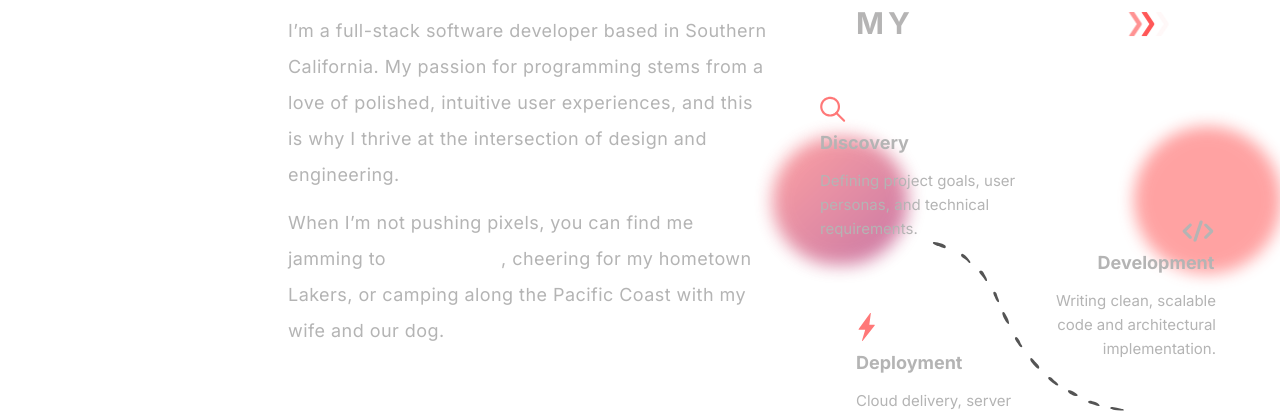
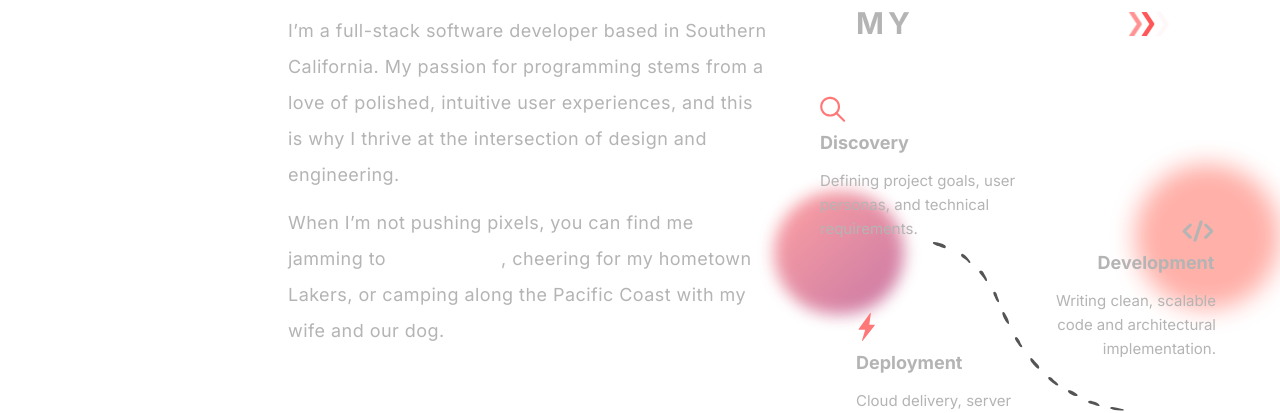
Before and after one commit to mj-codices/my-portfolio, a Next.js app: page / in a window 1280 px wide. Shown: the part 1300-1713 px from the top of the page. Built offline with nearby package versions, Linux system fonts and the light colour scheme; no server answers.

Commit message:
Edited layout on CTA footer Edited styling on CTA button microinteraction in Hero section Edited motion on Mission component Added parallax effect to Process Diagram component

```diff
--- a/src/app/components/cta/ClosingCTA.tsx
+++ b/src/app/components/cta/ClosingCTA.tsx
@@ -120,7 +120,7 @@ export default function ClosingCTA({ speed }: ClosingCTAProps) {
         className="absolute bottom-8 left-0 w-full px-10 flex items-end justify-between"
       >
         {/* 1. LEFT SIDE: Globe, Location, Time */}
-        <div className="flex space-x-2 items-center translate-y-2">
+        <div className="flex space-x-2 items-center translate-y-2 ml-[-1rem]">
           <img
             src="icons/globe.gif"
             width={50}
--- a/src/app/components/hero/Hero.tsx
+++ b/src/app/components/hero/Hero.tsx
@@ -118,7 +118,7 @@ export default function Hero({ scrollYProgress, setIsHoveringCTA }: HeroProps) {
 
               {/* Hover active text layer containing the GIF arrow */}
               <span className="text-lg btn-hover-content">
-                <span className="translate-x-6 leading-6">JUMP TO CONTACT</span>
+                <span className="translate-x-5 leading-6">JUMP TO CONTACT</span>
 
                 {/* 2. Link your motion.span to the chevronVariants */}
                 <motion.span
--- a/src/app/components/mission/Mission.tsx
+++ b/src/app/components/mission/Mission.tsx
@@ -80,7 +80,7 @@ export default function Mission() {
   });
 
   // Start moving immediately (0) and finish mid-scroll (0.5)
-  const p2YRaw = useTransform(scrollYProgress, [0.3, 0.9], [165, 0]);
+  const p2YRaw = useTransform(scrollYProgress, [0.3, 0.9], [170, 0]);
   const p2Y = useSpring(p2YRaw, {
     stiffness: 80, // Match P1 stiffness
     damping: 28, // Match P1 damping
--- a/src/app/components/mission/processDiagram/ProcessDiagram.tsx
+++ b/src/app/components/mission/processDiagram/ProcessDiagram.tsx
@@ -36,11 +36,44 @@ export default function ProcessDiagram({
     damping: 28,
   });
 
-  const paraYRaw = useTransform(diagramProgress, [0.07, 0.3], [67, 0]);
+  const paraYRaw = useTransform(diagramProgress, [0.07, 0.3], [77, 0]);
   const paraY = useSpring(paraYRaw, {
     stiffness: 80,
     damping: 26, // Slightly higher damping for a silky settle
     mass: 0.7, // Lighter mass for the "swoop" feel
+  });
+
+  /* ---------------------------------------------
+     Circle 1 Y-Motion Tracking
+     - Entrance: 0.01 -> 0.05 (slides up from 150 to 0)
+     - Plateau:  0.05 -> 0.75 (stays at 0 while user reads)
+     - Exit:     0.75 -> 0.95 (slides down from 0 to 100 as text leaves)
+  --------------------------------------------- */
+  const circle1YRaw = useTransform(
+    diagramProgress,
+    [0, 0.05, 0.45, 1], // Input timeline
+    [100, 0, 0, 70] // Output Y positions
+  );
+
+  const circle1Y = useSpring(circle1YRaw, {
+    stiffness: 90,
+    damping: 42,
+  });
+
+  /* ---------------------------------------------
+     Circle 2 Y-Motion Tracking
+     - Staggers slightly behind Circle 1 on exit
+     - Exit: 0.72 -> 0.92 (slides down from 0 to 120)
+  --------------------------------------------- */
+  const circle2YRaw = useTransform(
+    diagramProgress,
+    [0, 0.05, 0.45, 1], // Input timeline
+    [100, 0, 0, 130] // Output Y positions (slightly deeper travel for parallax)
+  );
+
+  const circle2Y = useSpring(circle2YRaw, {
+    stiffness: 90,
+    damping: 42,
   });
 
   /* ---------------------------------------------
@@ -86,15 +119,15 @@ export default function ProcessDiagram({
 
       <motion.div
         id="mission-circle-1"
-        className="absolute top-25 right-26 w-[145px] h-[145px] rounded-full bg-[#ff5757] opacity-60 z-0 blur-sm"
-        style={{ opacity: circle1Opacity }}
+        className="absolute top-25 right-26 w-[145px] h-[145px] rounded-full bg-[#ff6f61] z-0 blur-md"
+        style={{ opacity: circle1Opacity, y: circle1Y }}
       />
 
       <motion.div
         id="mission-circle-2"
         className="absolute right-5 mt-26 -translate-x-115 w-[130px] h-[123px] rounded-full
                    bg-gradient-to-br from-[#ff5757] to-[#9e005d] opacity-60 z-0 blur-sm"
-        style={{ opacity: circle2Opacity }}
+        style={{ opacity: circle2Opacity, y: circle2Y }}
       />
 
       {/* ==========================
```
